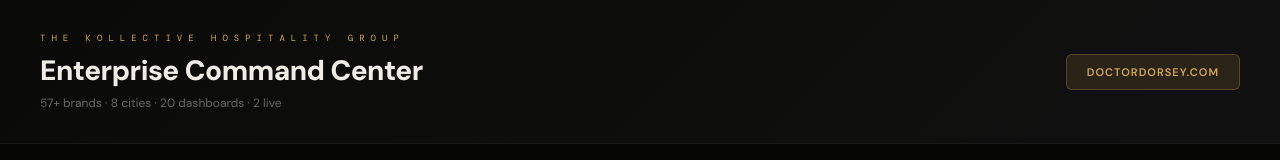
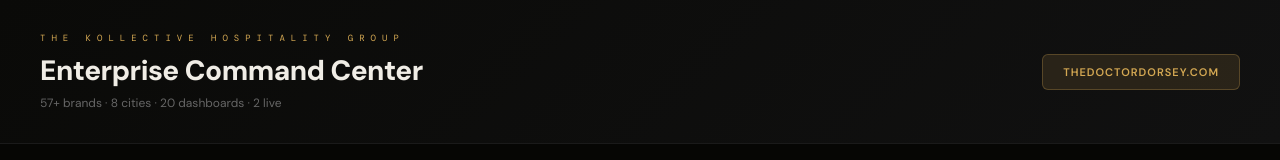
Before and after one commit to dolodorsey/khg-dashboard, a Next.js app: page / in a window 1280 px wide. Shown: the top 160 px of the page. Built offline with nearby package versions, Linux system fonts and the light colour scheme; a web font is replaced by a local one.

Commit message:
v4.1 — Domain switch to thedoctordorsey.com

```diff
--- a/src/app/page.jsx
+++ b/src/app/page.jsx
@@ -41,7 +41,7 @@ export default function HubPage() {
             <p style={{ fontSize: 12, color: "#666", marginTop: 6 }}>57+ brands · 8 cities · {total} dashboards · {ready} live</p>
           </div>
           <div style={{ display: "flex", gap: 12 }}>
-            <a href="https://doctordorsey.com" target="_blank" rel="noopener" style={{ padding: "10px 20px", background: "#D4A85322", border: "1px solid #D4A85344", borderRadius: 6, fontSize: 11, fontWeight: 600, letterSpacing: 1, color: "#D4A853", textTransform: "uppercase" }}>doctordorsey.com</a>
+            <a href="https://thedoctordorsey.com" target="_blank" rel="noopener" style={{ padding: "10px 20px", background: "#D4A85322", border: "1px solid #D4A85344", borderRadius: 6, fontSize: 11, fontWeight: 600, letterSpacing: 1, color: "#D4A853", textTransform: "uppercase" }}>thedoctordorsey.com</a>
           </div>
         </div>
       </div>
```
